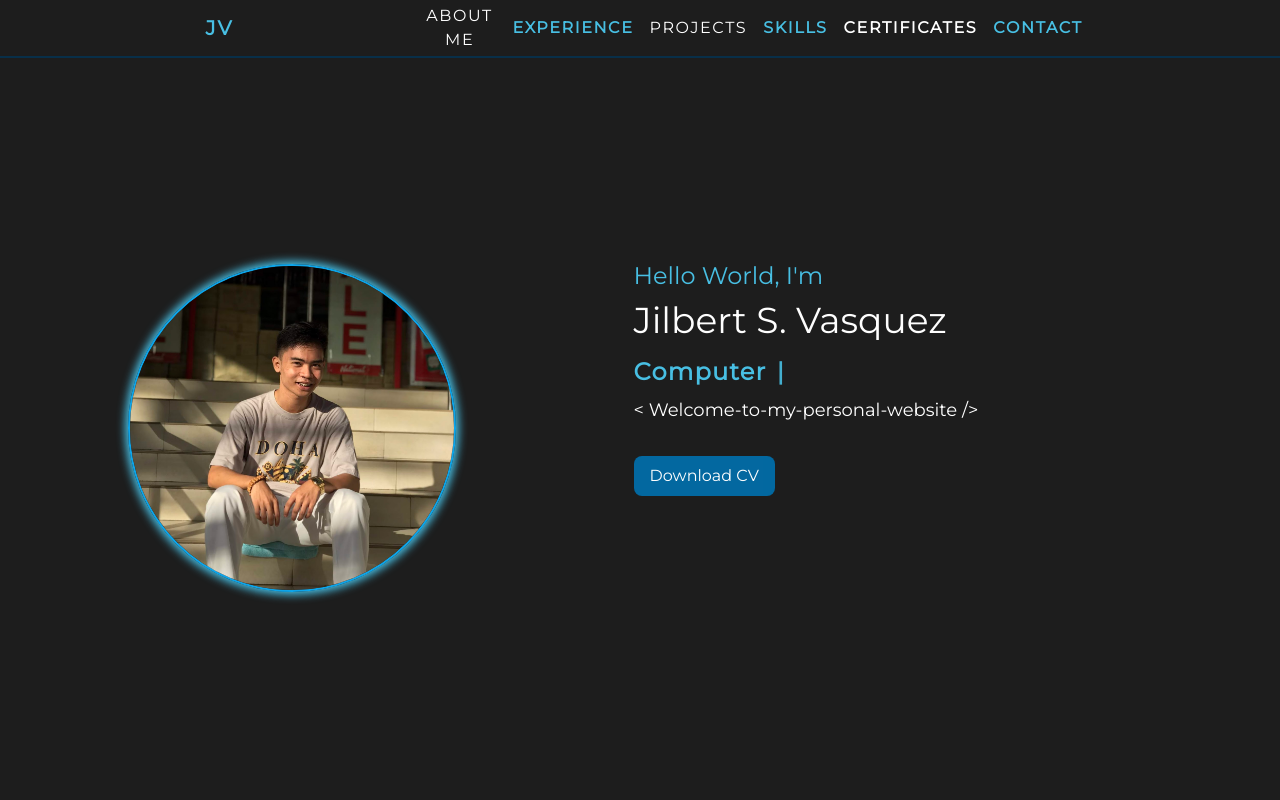
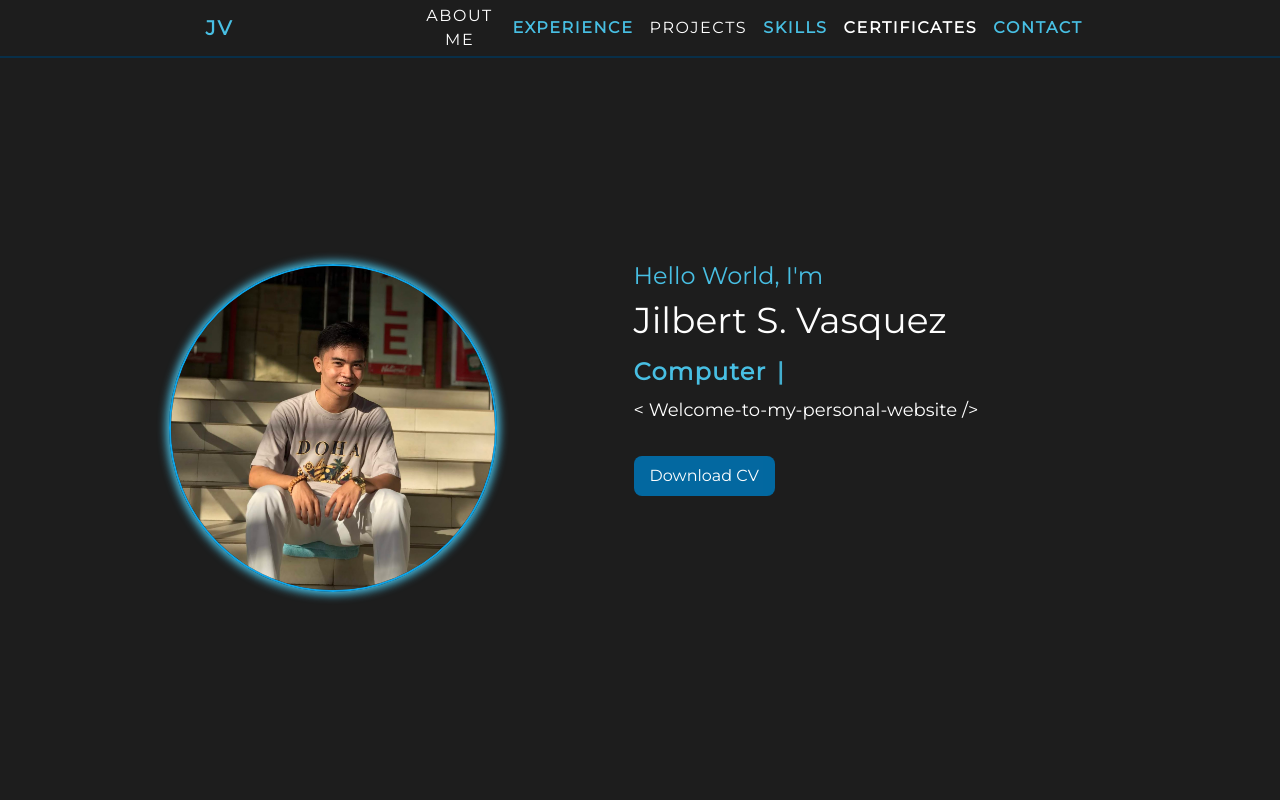
Before and after one commit to JilbertVasquez/JSVPortfolio, a React (Vite) app: page / in a window 1280 px wide. Shown: the top 800 px of the page. Built offline with nearby package versions, Linux system fonts and the light colour scheme.

Commit message:
fix home section

```diff
--- a/src/Home.jsx
+++ b/src/Home.jsx
@@ -36,8 +36,8 @@ function Home () {
                 {hello && <motion.div
                     initial={{opacity: 0, scale: 0}}
                     animate={{opacity: 1, scale: 1}}
-                    transition={{duration: 1, delay: 0, ease: "easeInOut"}}>
-                    <img className='my-pic rounded-full w-4/5 border-2 border-sky-500 ' src={jil1} alt="jil-pic" />
+                    transition={{duration: 1, delay: 0, ease: "easeInOut"}} className="flex justify-center items-center">
+                    <img className='my-pic  rounded-full w-4/5 border-2 border-sky-500 ' src={jil1} alt="jil-pic" />
                 </motion.div> }
                 </div>
                 <div className=' w-3/5 flex justify-start items-center 3xl:2-screen 2xl:h-screen xl:h-screen md:h-2/4 xs:h-2/4 xxs:h-2/4 3xl:px-20 2xl:px-20 xl:px-20 md:px-0 xs:px-0 xxs:px-0 3xl:w-3/5 2xl:w-3/5 xl:w-3/5  md:w-full xs:w-full xxs:w-full'>
```
